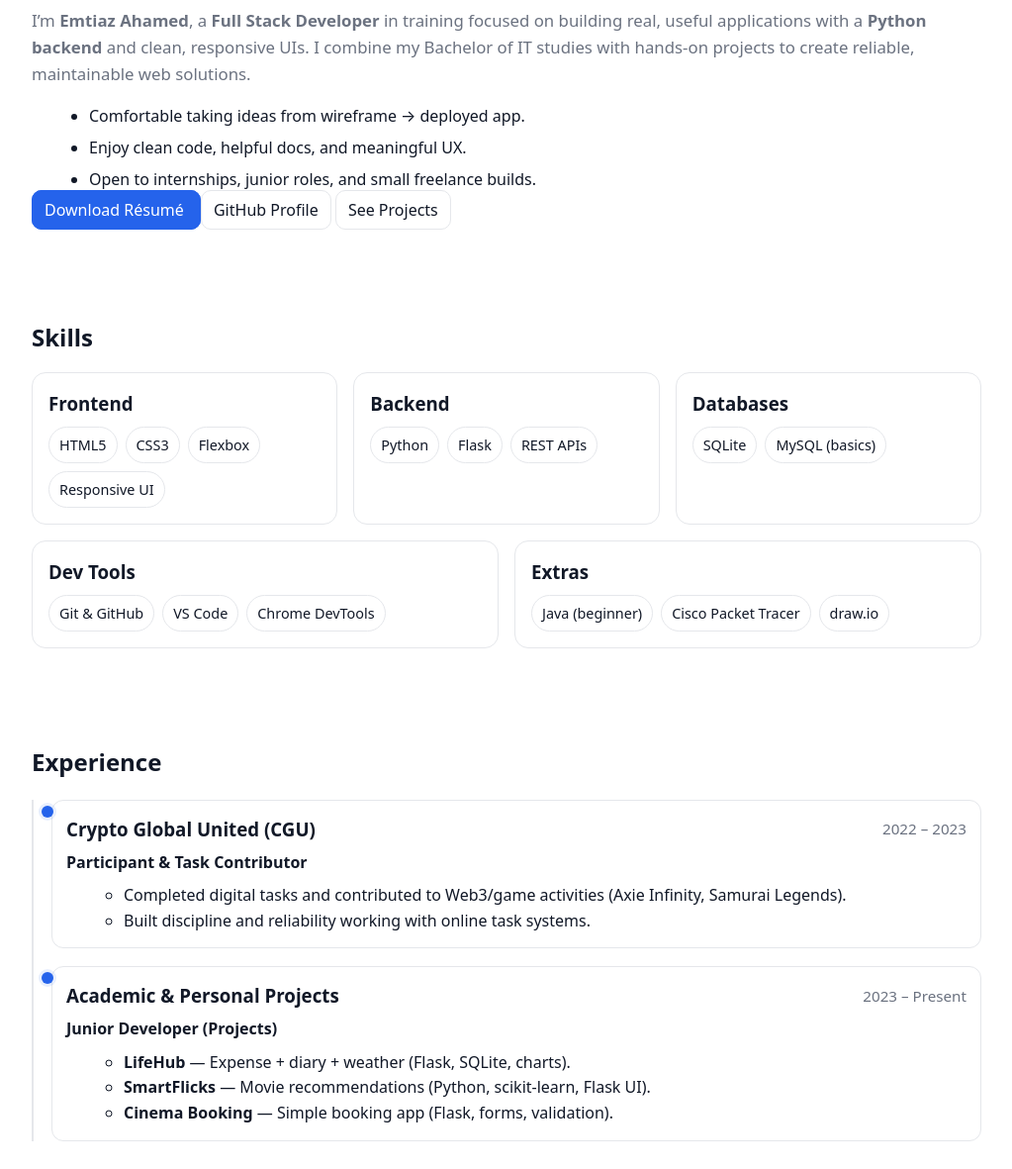
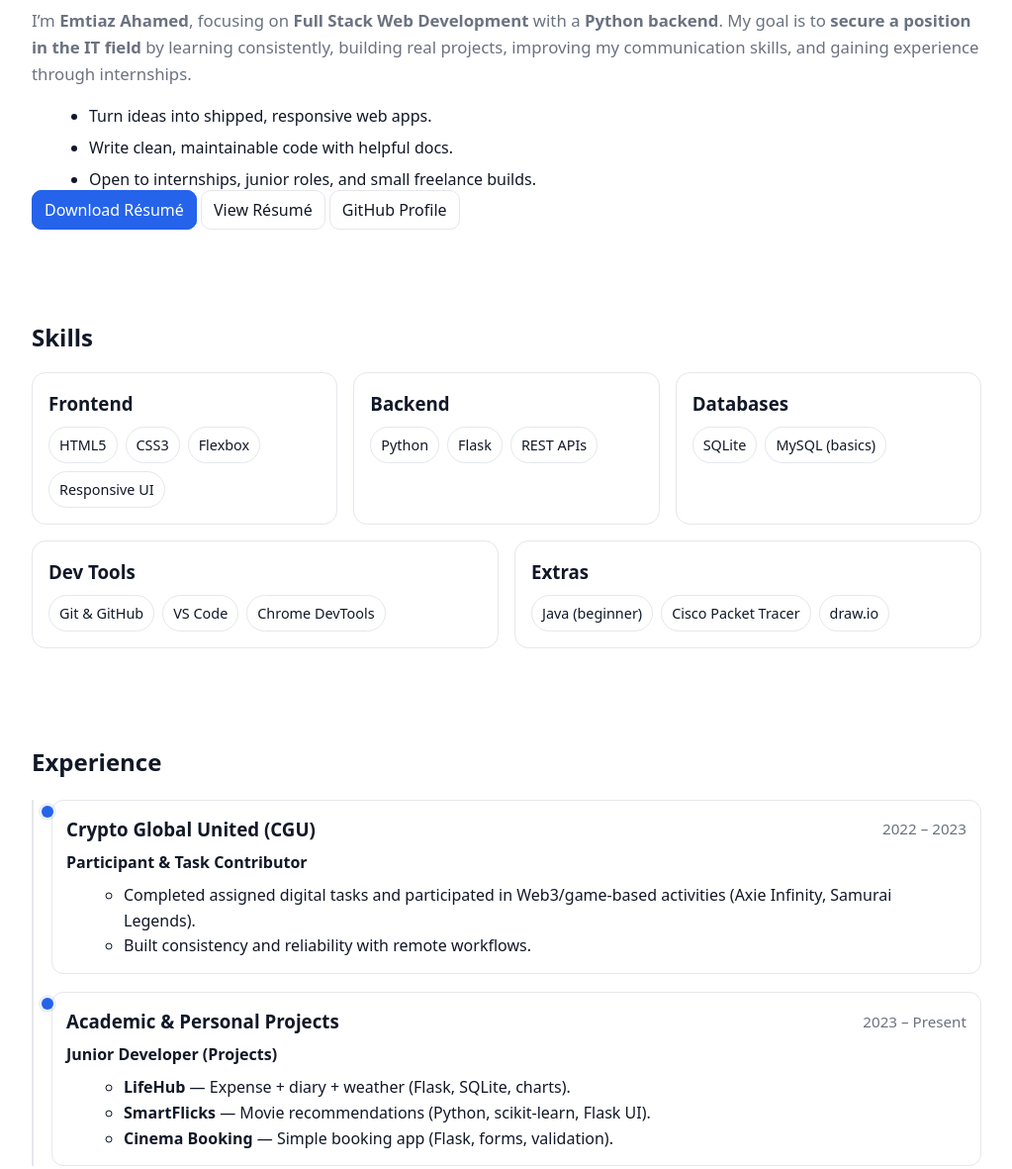
Before and after one commit to EmtiazEmon69/fullstack-journey, a plain HTML site: page HTML_CSS/index.html in a window 1280 px wide. Shown: the part 220-1401 px from the top of the page at 99% size, without its empty margins (128-1151 px from the left). Drawn offline with Linux system fonts and the light colour scheme.

Commit message:
About + Skills + Experience sections with working resume links

```diff
--- a/HTML_CSS/index.html
+++ b/HTML_CSS/index.html
@@ -5,7 +5,7 @@
   <meta name="viewport" content="width=device-width, initial-scale=1" />
   <title>Emtiaz | Full-Stack Journey</title>
   <link rel="stylesheet" href="style.css" />
-  <meta name="description" content="Portfolio mini site for Emtiaz Ahamed — Bachelor of IT, specialising in Full Stack with a Python backend." />
+  <meta name="description" content="Portfolio site for Emtiaz Ahamed — Bachelor of IT, specialising in Full Stack (Python backend).">
 </head>
 <body>
   <a class="skip-link" href="#main">Skip to content</a>
@@ -35,37 +35,36 @@
     </div>
   </header>
 
-  <div class="announcement" role="note">
-    ✨ Currently learning Flask and deploying on Render
-  </div>
+  <!-- Announcement -->
+  <div class="announcement" role="note">✨ Currently learning Flask and deploying on Render</div>
 
   <main id="main" class="container site-main">
     <!-- About -->
     <section id="about" class="section">
       <h2 class="section-title">About</h2>
       <p class="lead">
-        I’m <strong>Emtiaz Ahamed</strong>, a <strong>Full Stack Developer</strong> in training focused on building
-        real, useful applications with a <strong>Python backend</strong> and clean, responsive UIs. I combine my
-        Bachelor of IT studies with hands-on projects to create reliable, maintainable web solutions.
+        I’m <strong>Emtiaz Ahamed</strong>, focusing on <strong>Full Stack Web Development</strong> with a
+        <strong>Python backend</strong>. My goal is to <strong>secure a position in the IT field</strong> by learning
+        consistently, building real projects, improving my communication skills, and gaining experience through internships.
       </p>
       <ul class="about-bullets">
-        <li>Comfortable taking ideas from wireframe → deployed app.</li>
-        <li>Enjoy clean code, helpful docs, and meaningful UX.</li>
+        <li>Turn ideas into shipped, responsive web apps.</li>
+        <li>Write clean, maintainable code with helpful docs.</li>
         <li>Open to internships, junior roles, and small freelance builds.</li>
       </ul>
+
       <div class="actions">
-        <!-- put your PDF at: HTML_CSS/mini_site/assets/Emtiaz_Ahamed_Resume.pdf -->
-        <a class="btn primary" href="assets/Emtiaz_Ahamed_Resume.pdf" download target="_blank" rel="noopener">
-          Download Résumé
-        </a>
+        <!-- Put your PDF at: HTML_CSS/mini_site/assets/Emtiaz_Ahamed_Resume.pdf -->
+        <a class="btn primary" href="assets/Emtiaz_Ahamed_Resume.pdf" download target="_blank" rel="noopener">Download Résumé</a>
+        <a class="btn" href="assets/Emtiaz_Ahamed_Resume.pdf" target="_blank" rel="noopener">View Résumé</a>
         <a class="btn" href="https://github.com/EmtiazEmon69" target="_blank" rel="noopener">GitHub Profile</a>
-        <a class="btn" href="#projects">See Projects</a>
       </div>
     </section>
 
     <!-- Skills -->
     <section id="skills" class="section">
       <h2 class="section-title">Skills</h2>
+
       <div class="skills-grid">
         <div class="skill-card">
           <h3>Frontend</h3>
@@ -93,6 +92,7 @@
     <!-- Experience -->
     <section id="experience" class="section">
       <h2 class="section-title">Experience</h2>
+
       <ol class="timeline" role="list">
         <li class="tl-item">
           <div class="tl-dot"></div>
@@ -103,8 +103,8 @@
             </div>
             <p class="tl-role">Participant & Task Contributor</p>
             <ul class="tl-points">
-              <li>Completed digital tasks and contributed to Web3/game activities (Axie Infinity, Samurai Legends).</li>
-              <li>Built discipline and reliability working with online task systems.</li>
+              <li>Completed assigned digital tasks and participated in Web3/game-based activities (Axie Infinity, Samurai Legends).</li>
+              <li>Built consistency and reliability with remote workflows.</li>
             </ul>
           </div>
         </li>
@@ -159,7 +159,7 @@
         <p>Email: <a id="emailLink" href="mailto:emtiaz576@gmail.com">emtiaz576@gmail.com</a></p>
         <div class="contact-actions">
           <button id="copyEmail" class="btn small">Copy email</button>
-          <a class="btn small ghost" href="https://www.linkedin.com/in/emtiaz-ahamed-emon-b53242255/" target="_blank" rel="noopener">LinkedIn</a>
+          <a class="btn small ghost" href="https://www.linkedin.com/" target="_blank" rel="noopener">LinkedIn</a>
           <a class="btn small" href="https://github.com/EmtiazEmon69" target="_blank" rel="noopener">GitHub</a>
         </div>
         <small class="text-muted">Prefer messages about internships, junior roles, or small freelance builds.</small>
@@ -175,6 +175,7 @@
     </div>
   </footer>
 
+  <!-- Minimal JS -->
   <script>
     document.addEventListener('DOMContentLoaded', () => {
       // Year
```
Also changed, not shown: HTML_CSS/style.css (indentation only), 1 other file.
